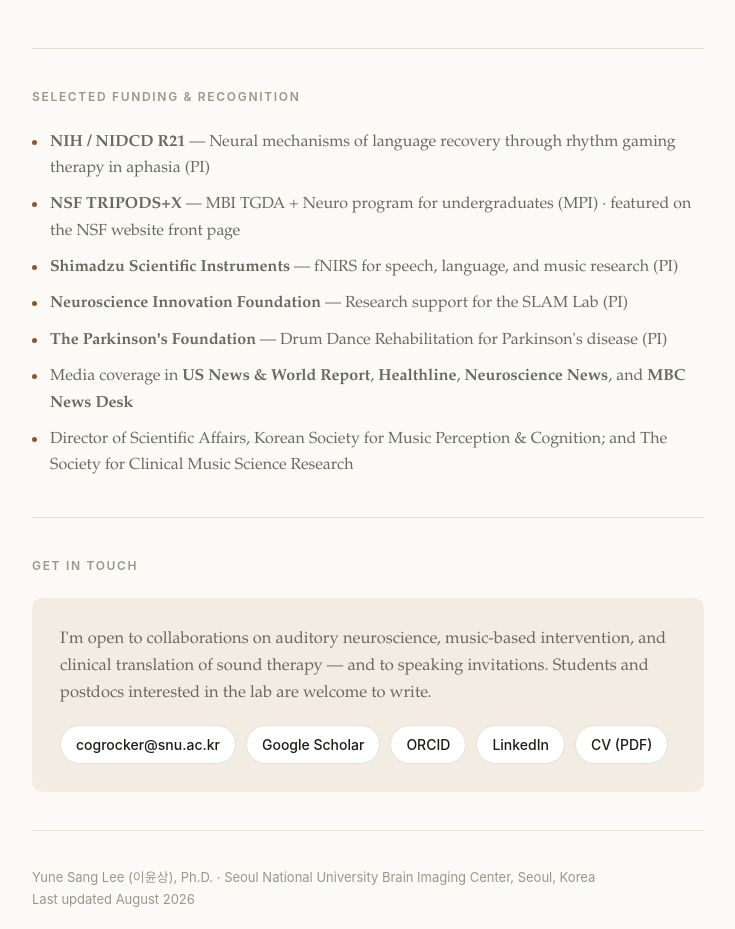
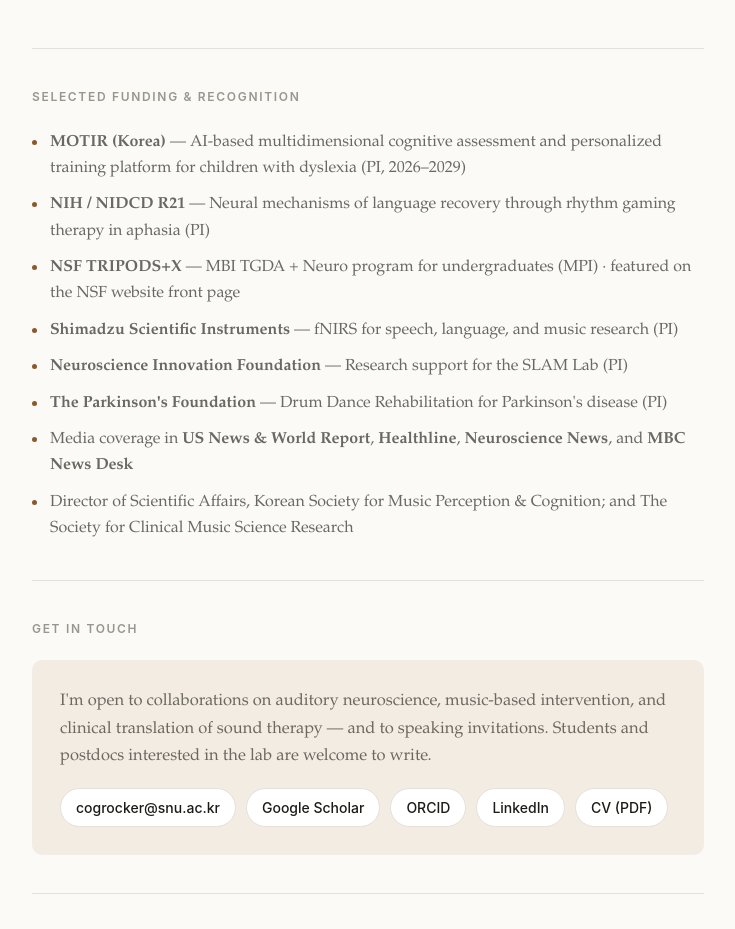
Before and after one commit to cogrocker/cogrocker.github.io, a plain HTML site: page index.html in a window 1280 px wide. Shown: the part 3580-4509 px from the top of the page, without its empty margins (272-1007 px from the left). Drawn offline with Linux system fonts and the light colour scheme.

Commit message:
Update index.html

```diff
--- a/index.html
+++ b/index.html
@@ -445,6 +445,7 @@ footer{
 <section id="highlights">
   <h2>Selected funding &amp; recognition</h2>
   <ul class="notes">
+    <li><b>MOTIR (Korea)</b> — AI-based multidimensional cognitive assessment and personalized training platform for children with dyslexia (PI, 2026–2029)</li>
     <li><b>NIH / NIDCD R21</b> — Neural mechanisms of language recovery through rhythm gaming therapy in aphasia (PI)</li>
     <li><b>NSF TRIPODS+X</b> — MBI TGDA + Neuro program for undergraduates (MPI) · featured on the NSF website front page</li>
     <li><b>Shimadzu Scientific Instruments</b> — fNIRS for speech, language, and music research (PI)</li>
```
